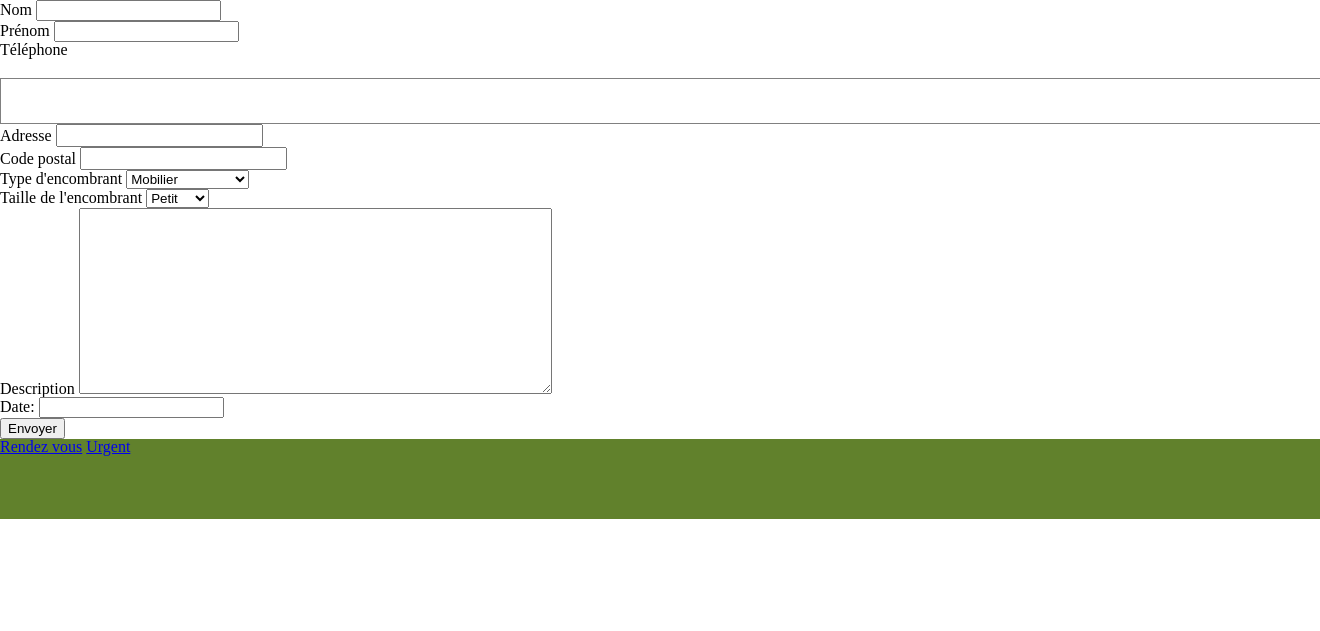
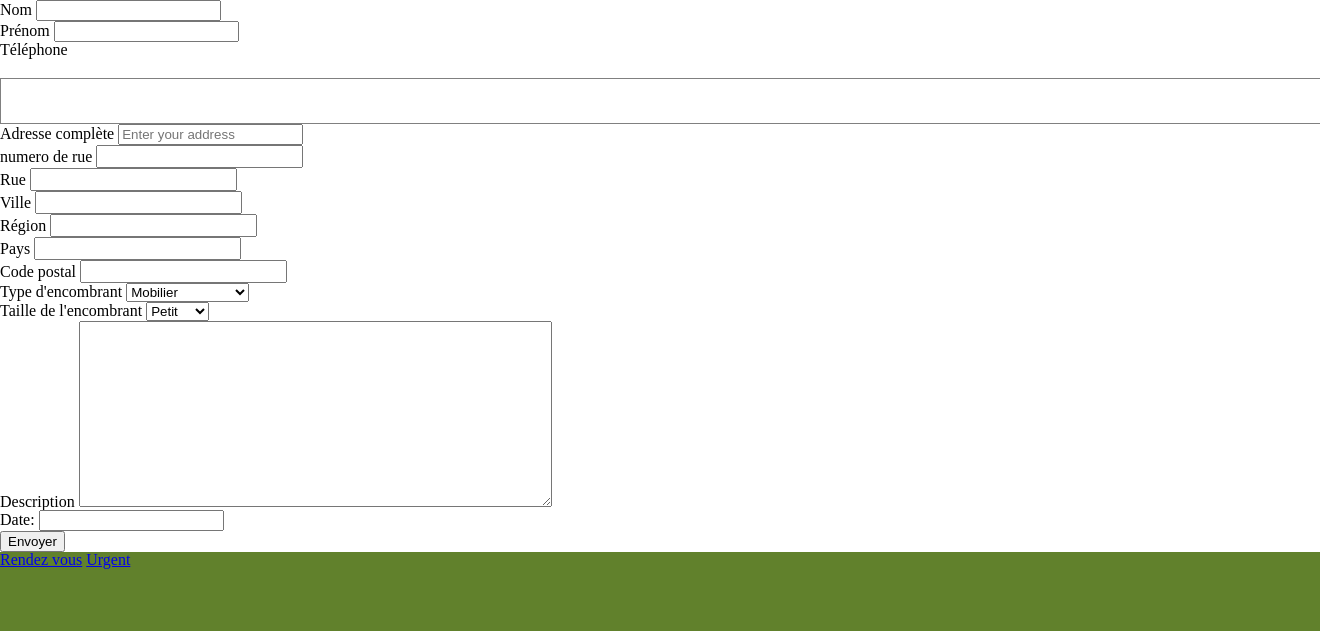
Before and after one commit to LexaFu/trash, a PHP site: page /appointment.php in a window 1320 px wide; the page is wider, and only the part inside the window is pictured. Shown: the part 80-711 px from the top of that part. Run offline with PHP 8.4, Linux system fonts and the light colour scheme; the visitor is signed in with stand-in values (Sample User, id 1); style sheets or scripts are compiled from the project's sources; some libraries are stand-ins or nearby versions.

Commit message:
addressv1

```diff
--- a/appointment.php
+++ b/appointment.php
@@ -7,9 +7,8 @@ if (!isset($_SESSION['id_user'])) {
 
         header('Location: index.php');
 
-        }else{
+        }else{ ?>
 
-?>
 
 <form class= "form" action="app_post.php" method="post" enctype="multipart/form-data">
    	 		<div class="last_name">
@@ -27,13 +26,41 @@ if (!isset($_SESSION['id_user'])) {
         <input type="text" name="phone">
       </div>
 
+		  <div id="locationField">
+          <label for="address">Adresse complète</label>
+          <input id="autocomplete" placeholder="Enter your address"
+             onFocus="geolocate()" type="text"></input>
+      </div>
+
         <div class="address">
-        		<label for="address">Adresse</label>
-        		<input type="text" name="address" />
+            <label for="address">numero de rue</label>
+            <input type="text" name="address" id="street_number" />
         </div>
+
+        <div class="address">
+            <label for="address">Rue</label>
+            <input type="text" name="address" id="route" />
+        </div>
+
+        <div class="address">
+            <label for="address">Ville</label>
+            <input type="text" name="address" id="locality" />
+        </div>
+
+      <div class="address">
+            <label for="address">Région</label>
+            <input type="text" name="address" id="administrative_area_level_1" />
+        </div>
+
+        <div class="address">
+            <label for="address">Pays</label>
+            <input type="text" name="address" id="country" />
+        </div>
+
+
         <div class="cp">
             <label for="cp">Code postal</label>
-        		<input type="text" name="cp"></input>
+            <input type="text" name="cp" id="postal_code"></input>
         </div>
 
       <div class="type">
@@ -74,6 +101,79 @@ if (!isset($_SESSION['id_user'])) {
         </div>
     </form>
 
+
+
+
+		    <script>
+// This example displays an address form, using the autocomplete feature
+// of the Google Places API to help users fill in the information.
+
+var placeSearch, autocomplete;
+var componentForm = {
+  street_number: 'short_name',
+  route: 'long_name',
+  locality: 'long_name',
+  administrative_area_level_1: 'short_name',
+  country: 'long_name',
+  postal_code: 'short_name'
+};
+
+function initAutocomplete() {
+  // Create the autocomplete object, restricting the search to geographical
+  // location types.
+  autocomplete = new google.maps.places.Autocomplete(
+      /** @type {!HTMLInputElement} */(document.getElementById('autocomplete')),
+      {types: ['geocode']});
+
+  // When the user selects an address from the dropdown, populate the address
+  // fields in the form.
+  autocomplete.addListener('place_changed', fillInAddress);
+}
+
+// [START region_fillform]
+function fillInAddress() {
+  // Get the place details from the autocomplete object.
+  var place = autocomplete.getPlace();
+
+  for (var component in componentForm) {
+    document.getElementById(component).value = '';
+    document.getElementById(component).disabled = false;
+  }
+
+  // Get each component of the address from the place details
+  // and fill the corresponding field on the form.
+  for (var i = 0; i < place.address_components.length; i++) {
+    var addressType = place.address_components[i].types[0];
+    if (componentForm[addressType]) {
+      var val = place.address_components[i][componentForm[addressType]];
+      document.getElementById(addressType).value = val;
+    }
+  }
+}
+// [END region_fillform]
+
+// [START region_geolocation]
+// Bias the autocomplete object to the user's geographical location,
+// as supplied by the browser's 'navigator.geolocation' object.
+function geolocate() {
+  if (navigator.geolocation) {
+    navigator.geolocation.getCurrentPosition(function(position) {
+      var geolocation = {
+        lat: position.coords.latitude,
+        lng: position.coords.longitude
+      };
+      var circle = new google.maps.Circle({
+        center: geolocation,
+        radius: position.coords.accuracy
+      });
+      autocomplete.setBounds(circle.getBounds());
+    });
+  }
+}
+// [END region_geolocation]
+
+    </script>
+
 	<?php } ?>
 
 <?php include "footer.php"; ?>
--- a/connect.php
+++ b/connect.php
@@ -1,7 +1,7 @@
 <?php
 
 try{
-    $bdd = new PDO('mysql:host=localhost;dbname=trash;charset=latin1', 'root','');
+    $bdd = new PDO('mysql:host=localhost;dbname=trash;charset=latin1', 'root','root');
 }
 catch(Exeption $e)
 {
--- a/footer.php
+++ b/footer.php
@@ -7,6 +7,8 @@
     </footer>
   </body>
     <script src="https://maps.googleapis.com/maps/api/js?key=AIzaSyCF2vmtOF3IGymbEtscniaxzr6VxBQMRFY"></script>
+    <script src="https://maps.googleapis.com/maps/api/js?key=AIzaSyCF2vmtOF3IGymbEtscniaxzr6VxBQMRFY&signed_in=true&libraries=places&callback=initAutocomplete"
+        async defer></script>
     <link rel="stylesheet" href="//code.jquery.com/ui/1.12.1/themes/base/jquery-ui.css">
     <link rel="stylesheet" href="/resources/demos/style.css">
     <script src="https://www.gstatic.com/firebasejs/3.7.4/firebase.js"></script>
```
Lines whose indentation alone changed are shown as unchanged.
